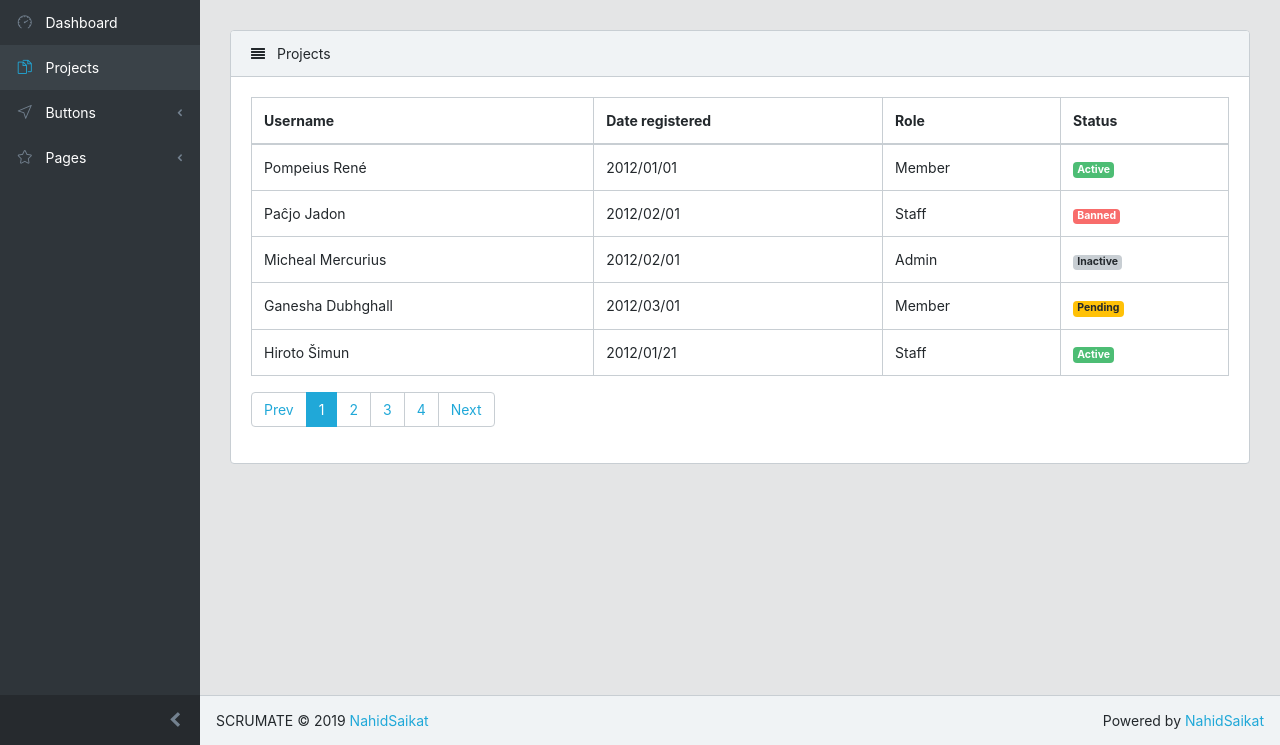
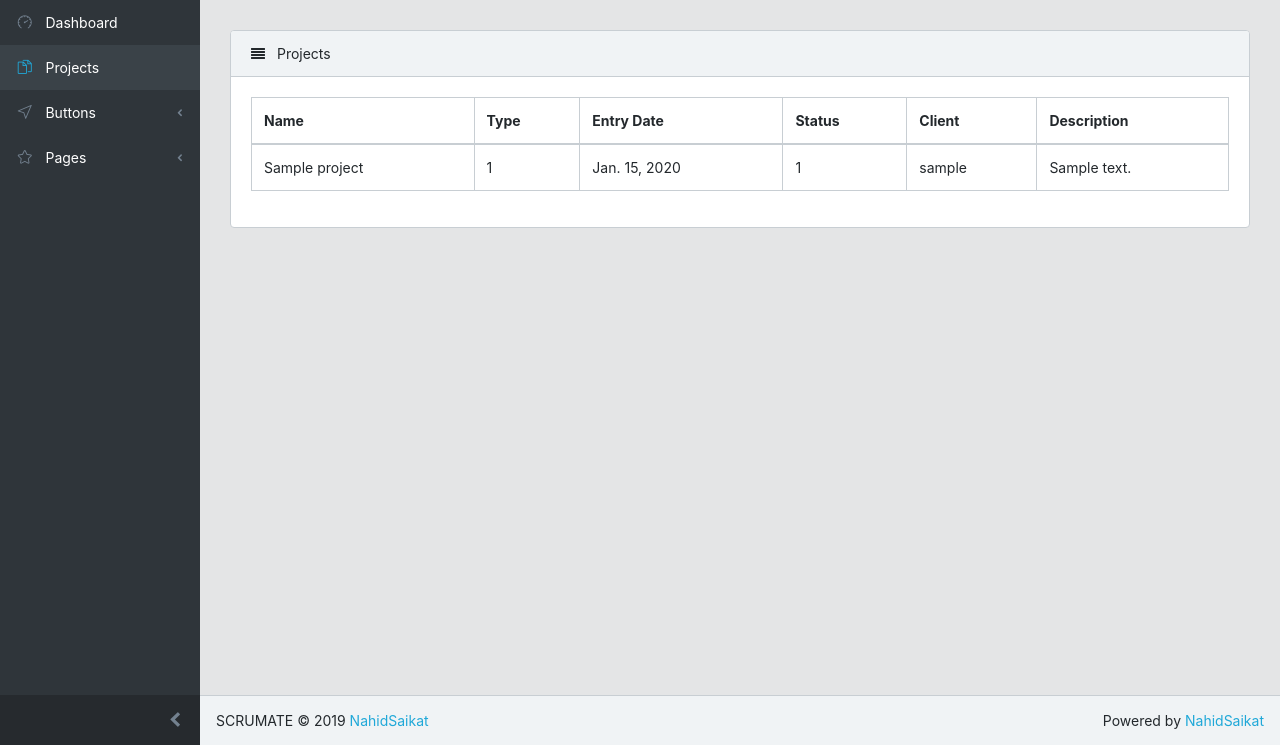
Before and after one commit to nahidsaikat/scrumate, a Django app: page /projects/ in a window 1280 px wide. Shown: the part 55-800 px from the top of the page. Run offline with Django 3.2, Linux system fonts and the light colour scheme; a user stored in the database is signed in; tables that the repository leaves empty hold one stand-in row (values such as "Sample post"); some libraries are stand-ins or nearby versions.

Commit message:
<27> Pagination in project list page.

```diff
--- a/core/templates/projects/project_list.html
+++ b/core/templates/projects/project_list.html
@@ -6,80 +6,54 @@
         <div class="col-lg-12">
             <div class="card">
                 <div class="card-header">
-                    <i class="fa fa-align-justify"></i> Projects</div>
+                    <i class="fa fa-align-justify"></i> Projects
+                </div>
                 <div class="card-body">
                     <table class="table table-responsive-sm table-bordered">
                         <thead>
                         <tr>
-                            <th>Username</th>
-                            <th>Date registered</th>
-                            <th>Role</th>
+                            <th>Name</th>
+                            <th>Type</th>
+                            <th>Entry Date</th>
                             <th>Status</th>
+                            <th>Client</th>
+                            <th>Description</th>
                         </tr>
                         </thead>
                         <tbody>
-                        <tr>
-                            <td>Pompeius René</td>
-                            <td>2012/01/01</td>
-                            <td>Member</td>
-                            <td>
-                                <span class="badge badge-success">Active</span>
-                            </td>
-                        </tr>
-                        <tr>
-                            <td>Paĉjo Jadon</td>
-                            <td>2012/02/01</td>
-                            <td>Staff</td>
-                            <td>
-                                <span class="badge badge-danger">Banned</span>
-                            </td>
-                        </tr>
-                        <tr>
-                            <td>Micheal Mercurius</td>
-                            <td>2012/02/01</td>
-                            <td>Admin</td>
-                            <td>
-                                <span class="badge badge-secondary">Inactive</span>
-                            </td>
-                        </tr>
-                        <tr>
-                            <td>Ganesha Dubhghall</td>
-                            <td>2012/03/01</td>
-                            <td>Member</td>
-                            <td>
-                                <span class="badge badge-warning">Pending</span>
-                            </td>
-                        </tr>
-                        <tr>
-                            <td>Hiroto Šimun</td>
-                            <td>2012/01/21</td>
-                            <td>Staff</td>
-                            <td>
-                                <span class="badge badge-success">Active</span>
-                            </td>
-                        </tr>
+                            {% for pro in projects %}
+                                <tr>
+                                    <td>{{ pro.name }}</td>
+                                    <td>{{ pro.type }}</td>
+                                    <td>{{ pro.entry_date }}</td>
+                                    <td>{{ pro.status }}</td>
+                                    <td>{{ pro.client }}</td>
+                                    <td>{{ pro.description }}</td>
+                                </tr>
+                            {% endfor %}
                         </tbody>
                     </table>
-                    <ul class="pagination">
-                        <li class="page-item">
-                            <a class="page-link" href="#">Prev</a>
-                        </li>
-                        <li class="page-item active">
-                            <a class="page-link" href="#">1</a>
-                        </li>
-                        <li class="page-item">
-                            <a class="page-link" href="#">2</a>
-                        </li>
-                        <li class="page-item">
-                            <a class="page-link" href="#">3</a>
-                        </li>
-                        <li class="page-item">
-                            <a class="page-link" href="#">4</a>
-                        </li>
-                        <li class="page-item">
-                            <a class="page-link" href="#">Next</a>
-                        </li>
-                    </ul>
+                    {% if projects.has_other_pages %}
+                        <ul class="pagination">
+                            {% if projects.has_previous %}
+                                <li class="page-item"><a class="page-link" href="?page={{ projects.previous_page_number }}">&laquo;</a></li>
+                            {% else %}
+                                <li class="page-item disabled"><span class="page-link">&laquo;</span></li>
+                            {% endif %}
+                            {% for i in projects.paginator.page_range %}
+                                {% if projects.number == i %}
+                                    <li class="page-item active"><span class="page-link">{{ i }} <span class="sr-only">(current)</span></span></li>
+                                {% else %}
+                                    <li class="page-item"><a class="page-link" href="?page={{ i }}">{{ i }}</a></li>
+                                {% endif %}
+                            {% endfor %}
+                            {% if projects.has_next %}
+                                <li class="page-item"><a class="page-link" href="?page={{ projects.next_page_number }}">&raquo;</a></li>
+                            {% else %}
+                                <li class="page-item disabled"><span class="page-link">&raquo;</span></li>
+                            {% endif %}
+                      </ul>
+                    {% endif %}
                 </div>
             </div>
         </div>
--- a/core/views.py
+++ b/core/views.py
@@ -1,5 +1,7 @@
 from django.shortcuts import render
 from django.contrib.auth.decorators import login_required
+from django.core.paginator import Paginator, EmptyPage, PageNotAnInteger
+from .models import Project
 
 
 @login_required(login_url='/login/')
@@ -9,4 +11,15 @@ def index(request, **kwargs):
 
 @login_required(login_url='/login/')
 def project_list(request, **kwargs):
-    return render(request, 'projects/project_list.html')
+    project_list = Project.objects.all()
+    page = request.GET.get('page', 1)
+
+    paginator = Paginator(project_list, 10)
+    try:
+        projects = paginator.page(page)
+    except PageNotAnInteger:
+        projects = paginator.page(1)
+    except EmptyPage:
+        projects = paginator.page(paginator.num_pages)
+
+    return render(request, 'projects/project_list.html', {'projects': projects})
```
